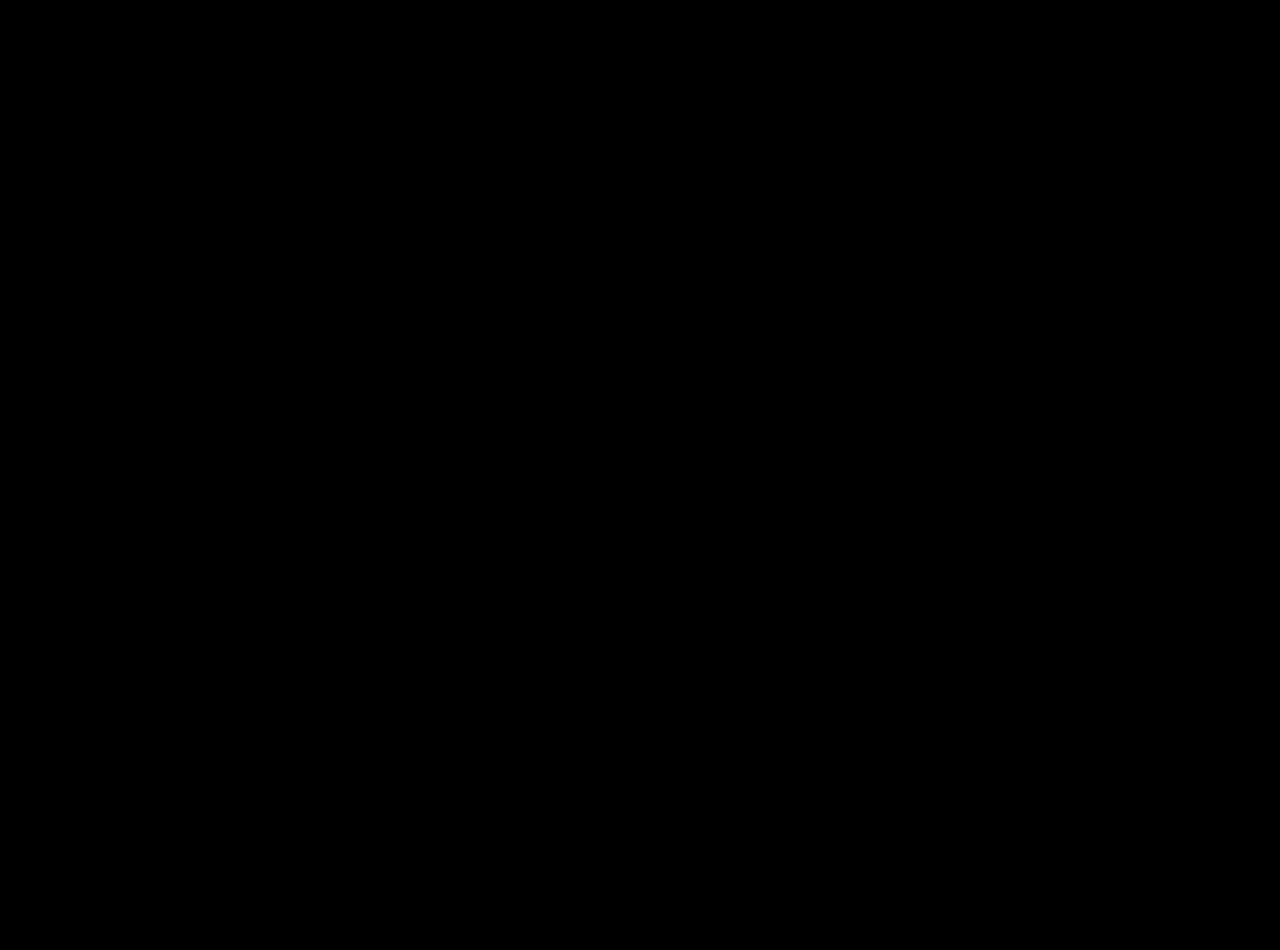
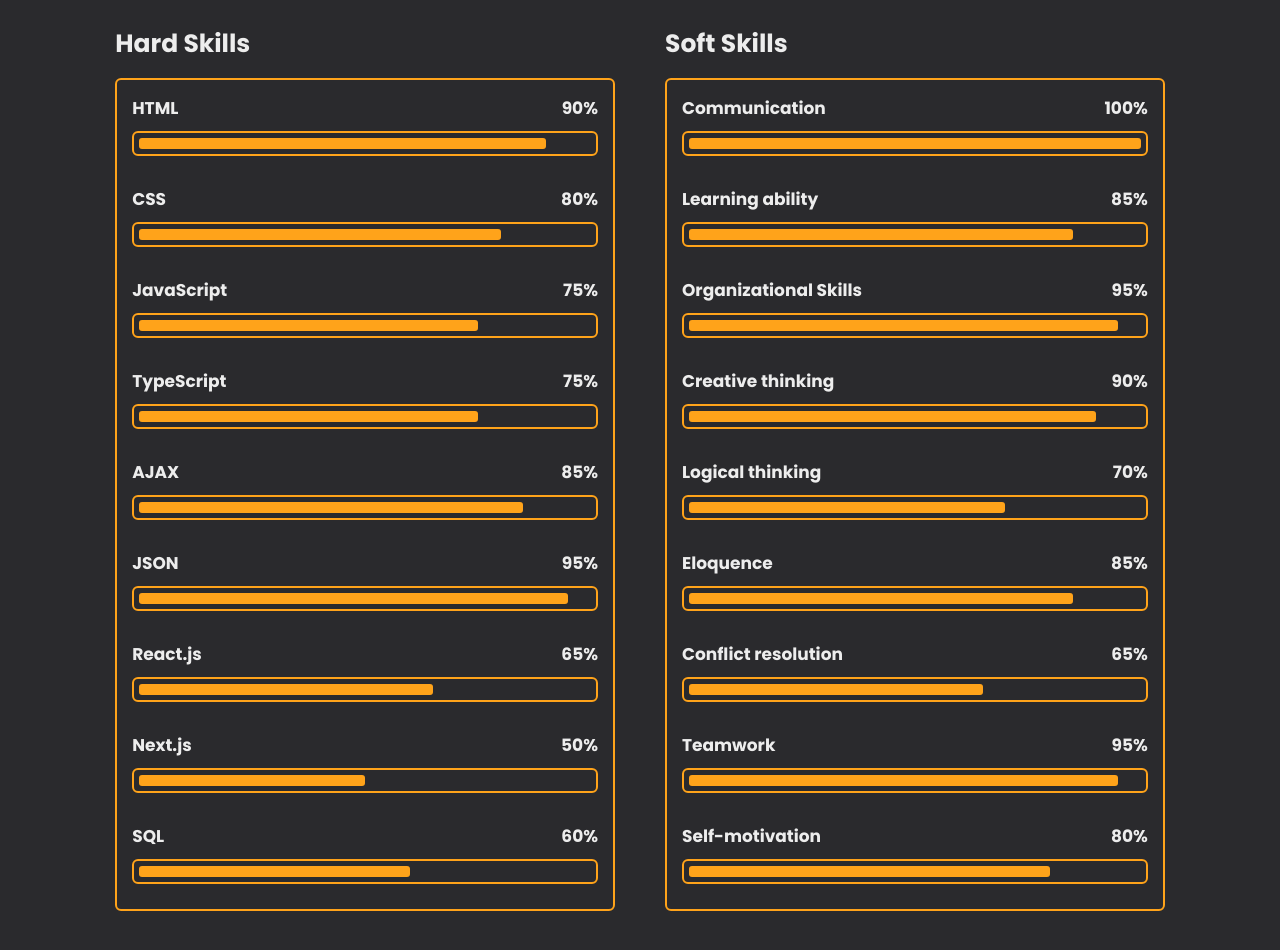
Before and after one commit to AlexanderHanziuk/pet_angular_strapi, an Angular app: page / in a window 1280 px wide. Shown: the part 3420-4370 px from the top of the page. Before the commit the page ends 3240 px from the top, so only its background shows below. Built offline with nearby package versions, Linux system fonts and the light colour scheme.

Commit message:
create skills component

```diff
--- a/src/app/app.component.html
+++ b/src/app/app.component.html
@@ -2,3 +2,4 @@
 <app-home></app-home>
 <app-about></app-about>
 <app-education></app-education>
+<app-skills></app-skills>
--- a/src/app/app.component.ts
+++ b/src/app/app.component.ts
@@ -4,6 +4,7 @@
 import { HomeComponent } from './pages/components/home/home.component';
 import { AboutComponent } from './pages/components/about/about.component';
 import { EducationComponent } from './pages/components/education/education.component';
+import { SkillsComponent } from './pages/components/skills/skills.component';
 
 @Component({
   selector: 'app-root',
@@ -14,6 +15,7 @@
     HomeComponent,
     AboutComponent,
     EducationComponent,
+    SkillsComponent,
   ],
   templateUrl: './app.component.html',
   styleUrl: './app.component.scss',
--- a/src/app/pages/components/skills/skills.component.html
+++ b/src/app/pages/components/skills/skills.component.html
@@ -1 +1,99 @@
-<p>skills works!</p>
+<section class="skills" id="skills">
+  <h2 class="heading">
+    My <span>Skills</span><span class="animate scroll" style="--i: 1"></span>
+  </h2>
+  <div class="skills-row">
+    <div class="skills-column">
+      <h3 class="title">
+        Hard Skills<span class="animate scroll" style="--i: 2"></span>
+      </h3>
+      <div class="skills-box">
+        <div class="skills-content">
+          <div class="progress">
+            <h3>HTML <span>90%</span></h3>
+            <div class="bar"><span></span></div>
+          </div>
+          <div class="progress">
+            <h3>CSS <span>80%</span></h3>
+            <div class="bar"><span></span></div>
+          </div>
+          <div class="progress">
+            <h3>JavaScript <span>75%</span></h3>
+            <div class="bar"><span></span></div>
+          </div>
+          <div class="progress">
+            <h3>TypeScript <span>75%</span></h3>
+            <div class="bar"><span></span></div>
+          </div>
+          <div class="progress">
+            <h3>AJAX <span>85%</span></h3>
+            <div class="bar"><span></span></div>
+          </div>
+          <div class="progress">
+            <h3>JSON <span>95%</span></h3>
+            <div class="bar"><span></span></div>
+          </div>
+          <div class="progress">
+            <h3>React.js <span>65%</span></h3>
+            <div class="bar"><span></span></div>
+          </div>
+          <div class="progress">
+            <h3>Next.js <span>50%</span></h3>
+            <div class="bar"><span></span></div>
+          </div>
+          <div class="progress">
+            <h3>SQL <span>60%</span></h3>
+            <div class="bar"><span></span></div>
+          </div>
+        </div>
+        <span class="animate scroll" style="--i: 3"></span>
+      </div>
+    </div>
+    <div class="skills-column">
+      <h3 class="title">
+        Soft Skills<span class="animate scroll" style="--i: 5"></span>
+      </h3>
+      <div class="skills-box">
+        <div class="skills-content">
+          <div class="progress">
+            <h3>Communication <span>100%</span></h3>
+            <div class="bar"><span></span></div>
+          </div>
+          <div class="progress">
+            <h3>Learning ability <span>85%</span></h3>
+            <div class="bar"><span></span></div>
+          </div>
+          <div class="progress">
+            <h3>Organizational Skills <span>95%</span></h3>
+            <div class="bar"><span></span></div>
+          </div>
+          <div class="progress">
+            <h3>Creative thinking <span>90%</span></h3>
+            <div class="bar"><span></span></div>
+          </div>
+          <div class="progress">
+            <h3>Logical thinking <span>70%</span></h3>
+            <div class="bar"><span></span></div>
+          </div>
+          <div class="progress">
+            <h3>Eloquence <span>85%</span></h3>
+            <div class="bar"><span></span></div>
+          </div>
+          <div class="progress">
+            <h3>Conflict resolution <span>65%</span></h3>
+            <div class="bar"><span></span></div>
+          </div>
+          <div class="progress">
+            <h3>Teamwork <span>95%</span></h3>
+            <div class="bar"><span></span></div>
+          </div>
+          <div class="progress">
+            <h3>Self-motivation <span>80%</span></h3>
+            <div class="bar"><span></span></div>
+          </div>
+        </div>
+        <span class="animate scroll" style="--i: 6"></span>
+      </div>
+    </div>
+  </div>
+</section>
--- a/src/app/pages/components/skills/skills.component.scss
+++ b/src/app/pages/components/skills/skills.component.scss
@@ -0,0 +1,154 @@
+.skills {
+  min-height: auto;
+  padding-bottom: 7rem;
+  background: var(--second-bg-color);
+}
+
+.skills h2 {
+  display: inline-block;
+  left: 50%;
+  transform: translateX(-50%);
+}
+
+.skills .skills-row {
+  display: flex;
+  flex-wrap: wrap;
+  gap: 5rem;
+}
+
+.skills-row .skills-column {
+  flex: 1 1 40rem;
+}
+
+.skills-column .title {
+  position: relative;
+  display: inline-block;
+  font-size: 2.5rem;
+  margin: 0 0 1.5rem;
+}
+
+.skills-column .skills-box {
+  position: relative;
+}
+
+.skills-column .skills-content {
+  position: relative;
+  border: 0.2rem solid var(--main-color);
+  border-radius: 0.6rem;
+  padding: 0.5rem 1.5rem;
+  z-index: 1;
+  overflow: hidden;
+}
+
+.skills-box .skills-content::before {
+  content: "";
+  position: absolute;
+  top: 0;
+  left: 0;
+  width: 0;
+  height: 100%;
+  background: var(--bg-color);
+  z-index: -1;
+  transition: 500ms;
+}
+
+.skills-box .skills-content:hover::before {
+  width: 100%;
+}
+
+.skills-content .progress {
+  padding: 1rem 0;
+}
+
+.skills-content .progress h3 {
+  font-size: 1.7rem;
+  display: flex;
+  justify-content: space-between;
+}
+
+.skills-content .progress .bar {
+  height: 2.5rem;
+  border-radius: 0.6rem;
+  border: 0.2rem solid var(--main-color);
+  padding: 0.5rem;
+  margin: 1rem 0;
+}
+
+.skills-content .progress .bar span {
+  display: block;
+  height: 100%;
+  border-radius: 0.3rem;
+  background: var(--main-color);
+}
+
+.skills-column:nth-child(1) .skills-content .progress:nth-child(1) .bar span {
+  width: 90%;
+}
+
+.skills-column:nth-child(1) .skills-content .progress:nth-child(2) .bar span {
+  width: 80%;
+}
+
+.skills-column:nth-child(1) .skills-content .progress:nth-child(3) .bar span {
+  width: 75%;
+}
+
+.skills-column:nth-child(1) .skills-content .progress:nth-child(4) .bar span {
+  width: 75%;
+}
+
+.skills-column:nth-child(1) .skills-content .progress:nth-child(5) .bar span {
+  width: 85%;
+}
+
+.skills-column:nth-child(1) .skills-content .progress:nth-child(6) .bar span {
+  width: 95%;
+}
+
+.skills-column:nth-child(1) .skills-content .progress:nth-child(7) .bar span {
+  width: 65%;
+}
+
+.skills-column:nth-child(1) .skills-content .progress:nth-child(8) .bar span {
+  width: 50%;
+}
+
+.skills-column:nth-child(1) .skills-content .progress:nth-child(9) .bar span {
+  width: 60%;
+}
+
+.skills-column:nth-child(2) .skills-content .progress:nth-child(1) .bar span {
+  width: 100%;
+}
+
+.skills-column:nth-child(2) .skills-content .progress:nth-child(2) .bar span {
+  width: 85%;
+}
+
+.skills-column:nth-child(2) .skills-content .progress:nth-child(3) .bar span {
+  width: 95%;
+}
+
+.skills-column:nth-child(2) .skills-content .progress:nth-child(4) .bar span {
+  width: 90%;
+}
+
+.skills-column:nth-child(2) .skills-content .progress:nth-child(5) .bar span {
+  width: 70%;
+}
+
+.skills-column:nth-child(2) .skills-content .progress:nth-child(6) .bar span {
+  width: 85%;
+}
+
+.skills-column:nth-child(2) .skills-content .progress:nth-child(7) .bar span {
+  width: 65%;
+}
+
+.skills-column:nth-child(2) .skills-content .progress:nth-child(8) .bar span {
+  width: 95%;
+}
+
+.skills-column:nth-child(2) .skills-content .progress:nth-child(9) .bar span {
+  width: 80%;
+}
--- a/src/app/pages/components/skills/skills.component.ts
+++ b/src/app/pages/components/skills/skills.component.ts
@@ -1,12 +1,11 @@
-import { Component } from '@angular/core';
+import { ChangeDetectionStrategy, Component } from '@angular/core';
 
 @Component({
   selector: 'app-skills',
   standalone: true,
   imports: [],
   templateUrl: './skills.component.html',
-  styleUrl: './skills.component.scss'
+  styleUrl: './skills.component.scss',
+  changeDetection: ChangeDetectionStrategy.OnPush,
 })
-export class SkillsComponent {
-
-}
+export class SkillsComponent {}
```
